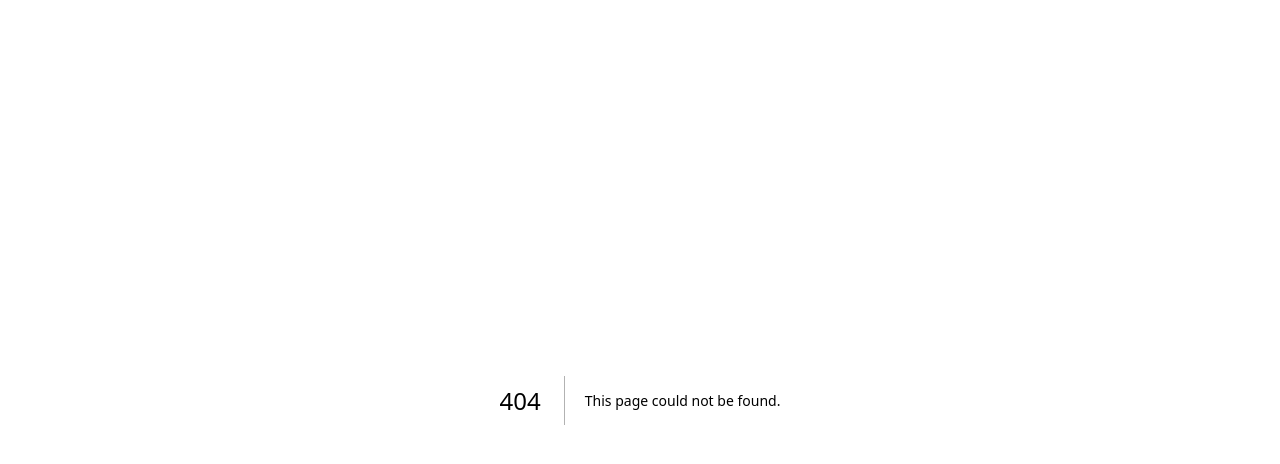
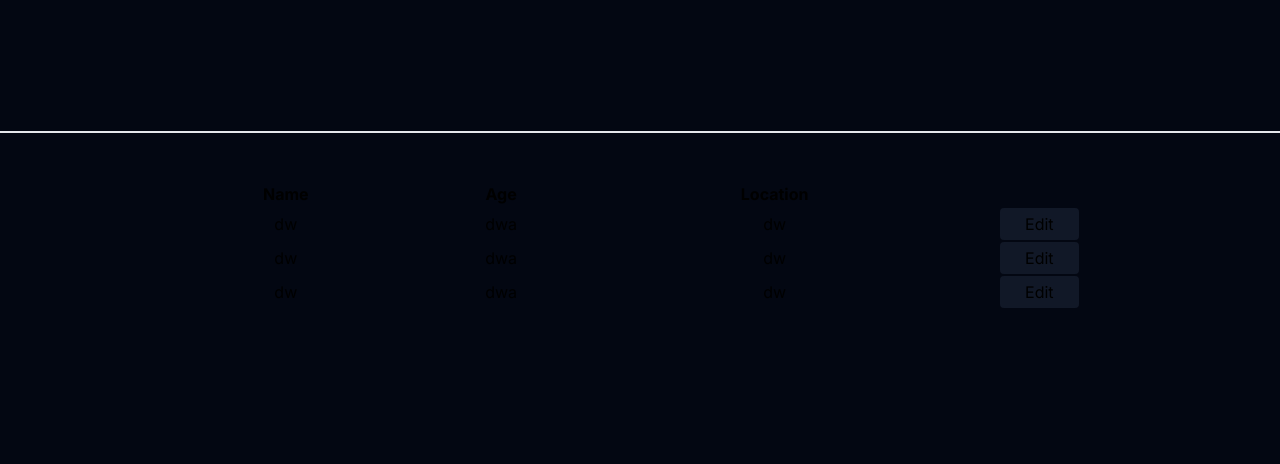
Before and after one commit to brpereiraa/CRUD, a Next.js app in the folder frontend/: page /home in a window 1280 px wide. Before the commit this address had no page. Shown: the top 464 px of the page. Built offline with nearby package versions, Linux system fonts and the light colour scheme.

Commit message:
Working on frontend

```diff
--- /dev/null
+++ b/frontend/src/app/home/page.tsx
@@ -0,0 +1,44 @@
+export default function About() {
+    return (
+      <main>
+        <div className="box-border w-screen h-screen bg-gray-950">
+          <div className="w-full h-1/6 border-b-2">
+          </div>
+          <div className="w-full h-5/6">
+            <div className="w-3/4 m-auto pt-12">
+              <table className="table-auto m-auto text-center w-full">
+                <thead className="">
+                  <tr>
+                    <th className="">Name</th>
+                    <th>Age</th>
+                    <th>Location</th>
+                    <th></th>
+                  </tr>
+                </thead>
+                <tbody className="odd:bg-gray-100">
+                  <tr>
+                    <td className="">dw</td>
+                    <td>dwa</td>
+                    <td>dw</td>
+                    <td><button className="bg-gray-900 w-2/4 rounded py-1">Edit</button></td>
+                  </tr>
+                  <tr>
+                    <td className="">dw</td>
+                    <td>dwa</td>
+                    <td>dw</td>
+                    <td><button className="bg-gray-900 w-2/4 rounded py-1">Edit</button></td>
+                  </tr>
+                  <tr >
+                    <td className="">dw</td>
+                    <td>dwa</td>
+                    <td>dw</td>
+                    <td><button className="bg-gray-900 w-2/4 rounded py-1">Edit</button></td>
+                  </tr>
+                </tbody>
+              </table>
+            </div>
+          </div>
+        </div>
+      </main>
+    )
+  }
--- a/frontend/src/app/page.tsx
+++ b/frontend/src/app/page.tsx
@@ -7,18 +7,28 @@ export default function Home() {
   const router = useRouter();
   const handleSubmit = (e:any) =>{
     e.preventDefault();
-    router.push("/something");
+    router.push("/home");
   }
 
   return (
-    <main className="flex min-h-screen flex-col items-center justify-between p-24 bg-white">
-      <div className="m-auto w-4/12 text-black bg-gradient-to-r from-teal-300 to-slate-800 py-8 px-2 rounded">
+    <main className="flex min-h-screen flex-col items-center justify-between p-24 bg-gray-950">
+      <div className="m-auto w-4/12 text-black  border-white py-8 px-2 rounded">
+        <div className="m-auto text-center mb-12">
+          <p className="text-white font-bold text-2xl text-teal-200">Login to use the App</p>
+        </div>
         <form className="w-full flex flex-col justify-center " onSubmit={handleSubmit}>
+          <p className="text-white font-bold font-xl text-center">Name:</p>
           <input className="w-7/12 p-4 my-4 rounded mx-auto" placeholder="Username"></input>
+          <p className="text-white font-bold font-xl text-center">Password:</p>
           <input className="w-7/12 p-4 my-4 rounded mx-auto" placeholder="Password" type="password"></input>
           <input className="w-5/12 mt-6 bg-gradient-to-r from-red-400 to-pink-700 hover:cursor-pointer active:translate-x-1 active:translate-y-0.5 mx-auto rounded p-2"type="submit"/>
         </form>
       </div>
+      <div className="text-center text-xs text-teal-100">
+        <p className="">Use:</p>
+        <p className="font-bold">User - UserPassword</p>
+        <p> for default login</p>
+      </div>
     </main>
   )
 }
--- a/frontend/src/app/something/page.tsx
+++ /dev/null
@@ -1,3 +0,0 @@
-export default function About() {
-    return <div>About</div>
-  }
```
Also changed, not shown: 1 other file (tests, documents, lock files or other folders).
